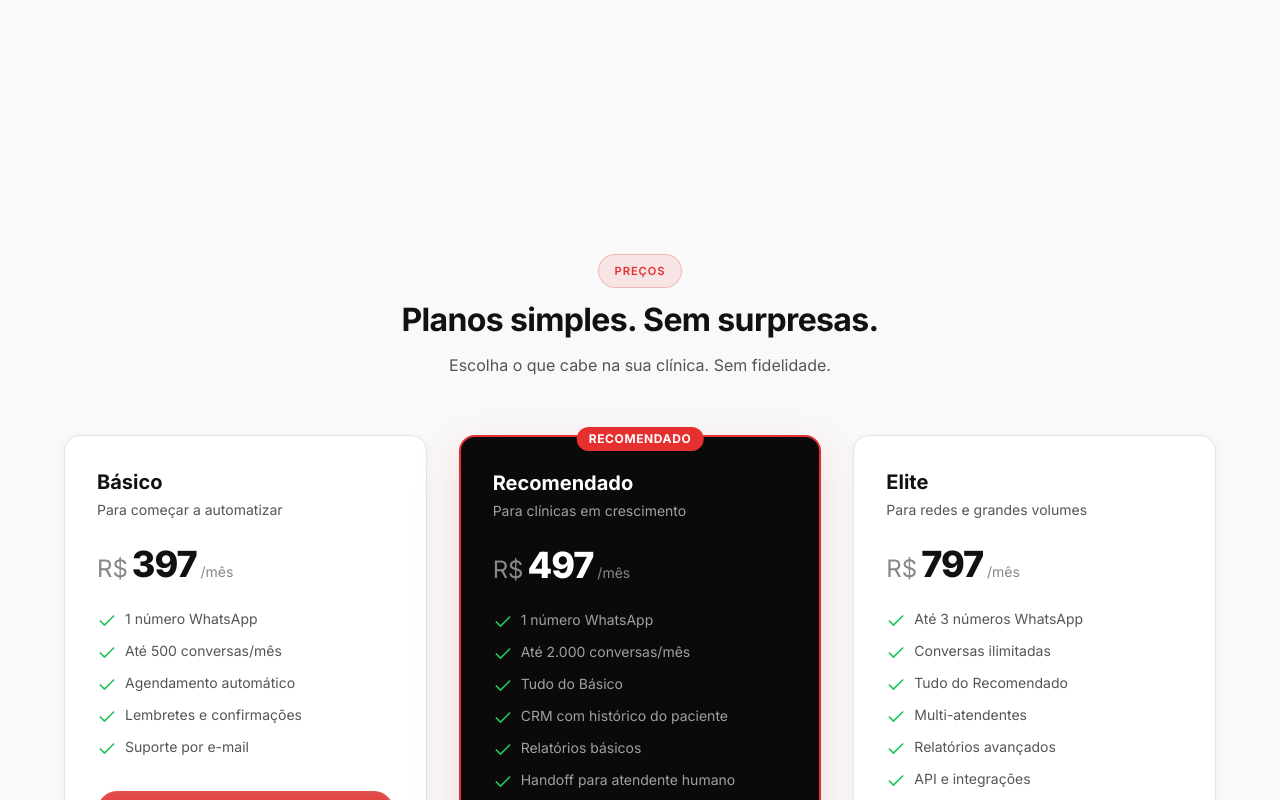
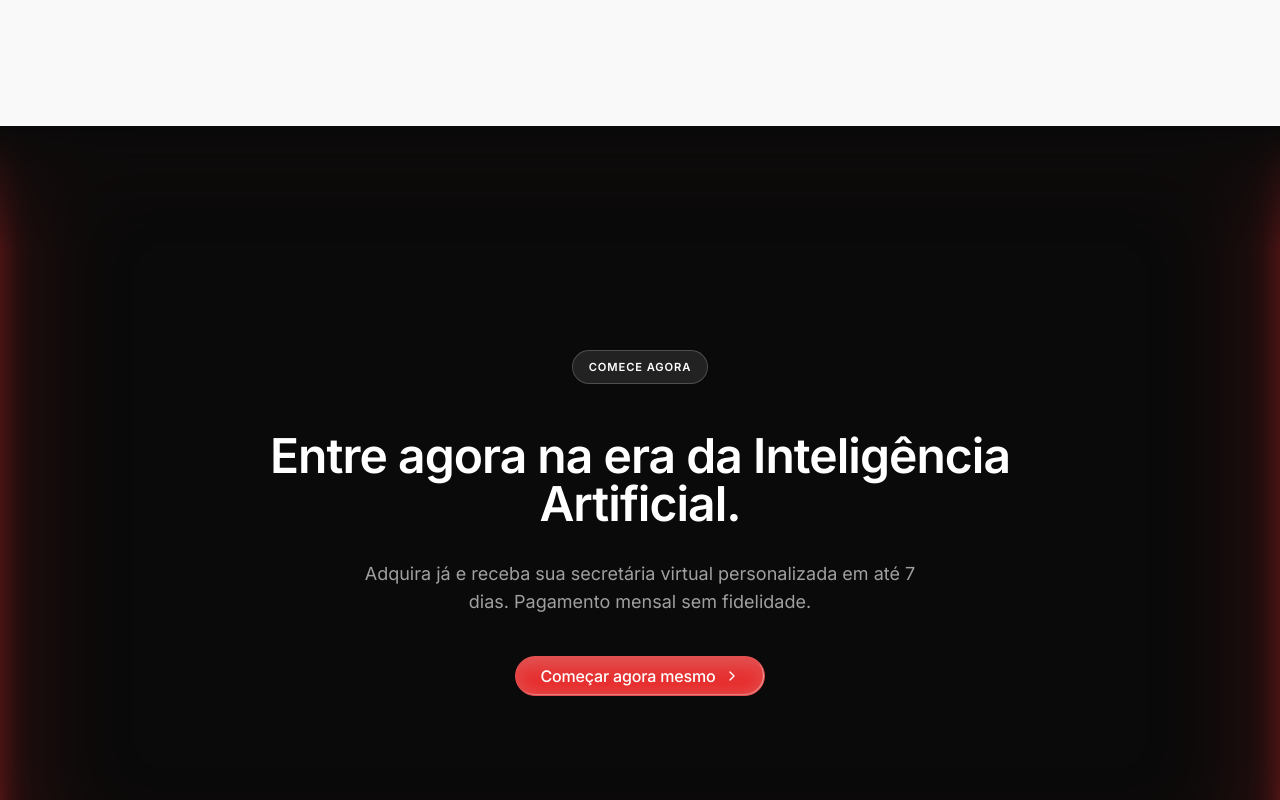
Before and after one commit to Fantom-Labs/landing-page-kommuchat, a Next.js app: page / in a window 1280 px wide. Shown: the part 5900-6700 px from the top of the page. Built offline with nearby package versions, Linux system fonts and the light colour scheme.

Commit message:
Desativa seção de preços na home

```diff
--- a/app/page.tsx
+++ b/app/page.tsx
@@ -7,7 +7,7 @@ import { Features } from '@/components/sections/Features';
 import { SocialProof } from '@/components/sections/SocialProof';
 import { AllInOne } from '@/components/sections/AllInOne';
 import { FAQ } from '@/components/sections/FAQ';
-import { Pricing } from '@/components/sections/Pricing';
+// import { Pricing } from '@/components/sections/Pricing';
 import { FinalCTA } from '@/components/sections/FinalCTA';
 
 export default function Home() {
@@ -21,7 +21,7 @@ export default function Home() {
       <SocialProof />
       <AllInOne />
       <FAQ />
-      <Pricing />
+      {/* <Pricing /> */}
       <FinalCTA />
       <Footer />
     </main>
```
